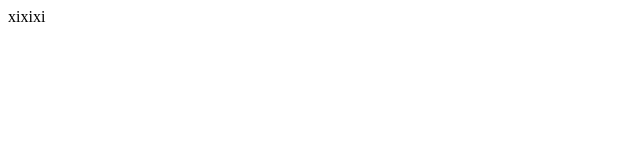
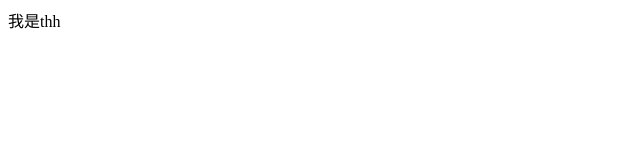
Before and after one commit to thh1022/thh, a plain HTML site: page index.html in a window 1280 px wide. Shown: the full height of the page, 0-640 px from the left. Drawn offline with Linux system fonts and the light colour scheme.

Commit message:
我是thh

```diff
--- a/index.html
+++ b/index.html
@@ -1,10 +1,13 @@
 <!DOCTYPE html>
 <html>
+
 <head>
     <meta charset="utf-8">
     <title>thh</title>
 </head>
+
 <body>
-        xixixi
+    我是thh
 </body>
+
 </html>
```
Lines whose indentation alone changed are shown as unchanged.
